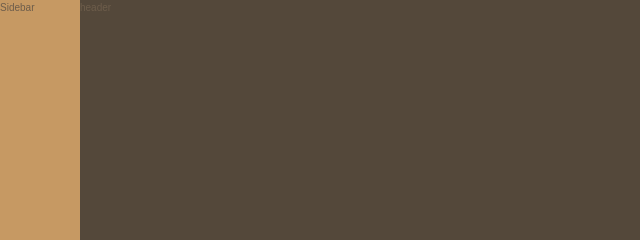
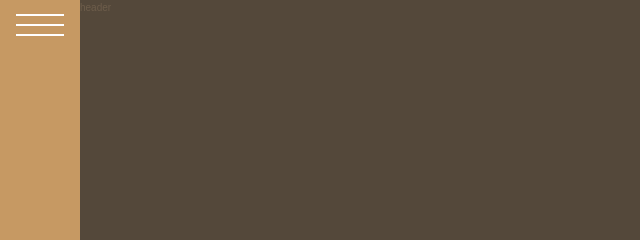
Before and after one commit to Anoop555777/home-retailer, a website: page index.html in a window 1280 px wide. Shown: the top 240 px of the page, 0-640 px from the left. Drawn offline with Linux system fonts and the light colour scheme.

Commit message:
add sidebar

```diff
--- a/index.html
+++ b/index.html
@@ -15,7 +15,9 @@
     <title>nexter &mdash; your home your freedom</title>
   </head>
   <body class="container">
-    <div class="side-bar">Sidebar</div>
+    <div class="sidebar">
+      <button class="nav-btn"></button>
+    </div>
     <header class="header">header</header>
     <div class="realtors">realtors</div>
     <section class="features">
--- a/sass/_sidebar.scss
+++ b/sass/_sidebar.scss
@@ -1,5 +1,40 @@
-.side-bar {
+.sidebar {
   background-color: $color-primary;
   grid-row: 1/-1;
   grid-column: sidebar-start/sidebar-end;
+
+  display: flex;
+  justify-content: center;
 }
+
+.nav-btn {
+  margin-top: 2.4rem;
+  border: none;
+  background-color: #fff;
+  height: 2px;
+  width: 4.8rem;
+  position: relative;
+  transition: all 0.2s;
+  cursor: pointer;
+
+  &::before,
+  &::after {
+    content: "";
+    border: none;
+    background-color: #fff;
+    height: 2px;
+    width: 4.8rem;
+    position: absolute;
+    display: block;
+
+    left: 0;
+  }
+
+  &::before {
+    top: -1rem;
+  }
+
+  &::after {
+    top: 1rem;
+  }
+}
```
Also changed, not shown: css/style.css.
